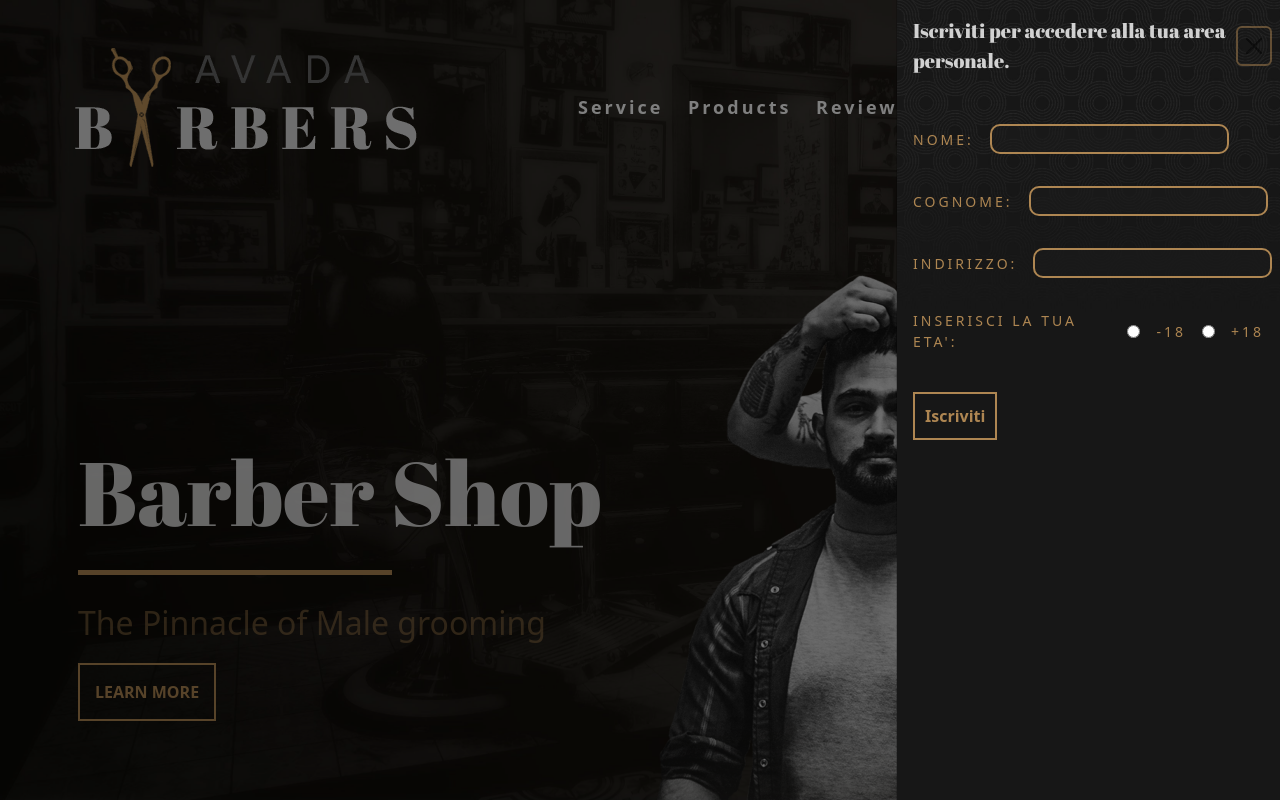
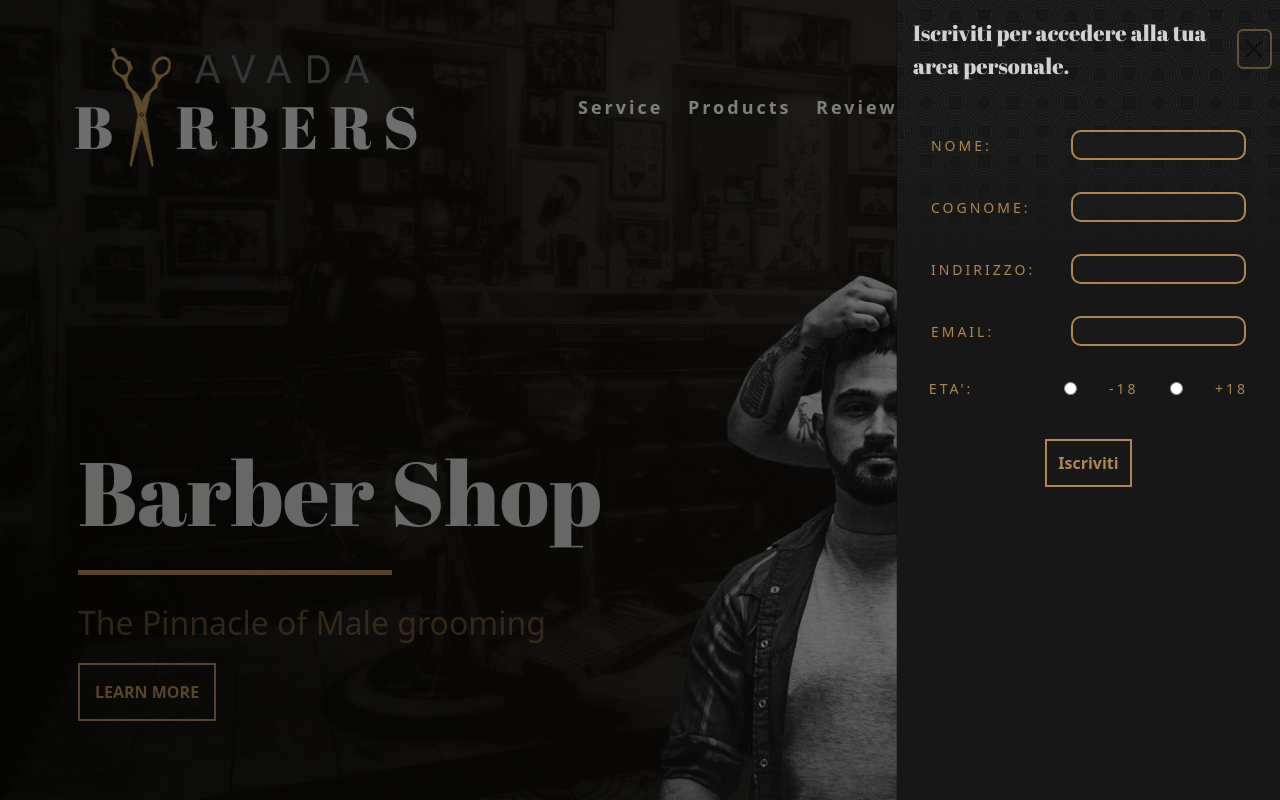
Before and after one commit to SalvatoreBrancato/proj-html-vuejs, a Vue app: page / in a window 1280 px wide. Both pictures are taken after a click on the button "LEARN MORE". Shown: the top 800 px of the page. Built offline with nearby package versions, Linux system fonts and the light colour scheme.

Commit message:
Inserimento_form

```diff
--- a/src/App.vue
+++ b/src/App.vue
@@ -13,6 +13,7 @@ data(){
   return{
     store
   }
+
 }
 }
 </script>
--- a/src/components/NavComp.vue
+++ b/src/components/NavComp.vue
@@ -1,10 +1,37 @@
 <script>
+import {store} from '../store'
+
 export default{
-  name: "NavComp",
-  components:{
+    name: "NavComp",
 
-  }
+    data(){
+        return{
+            store
+        }
+    },
+    methods: {
+
+        azzeraInput(){
+
+        store.registrazione = true
+
+        this.store.arrayUtenti.push({
+        nome: store.nome,
+        cognome: store.cognome,
+        indirizzo: store.indirizzo,
+        email: store.email,
+        età: store.età
+        });
+
+        store.nome = '';
+        store.cognome = '',
+        store.indirizzo = '',
+        store.email = '',
+        store.età = ''
+        }
+    }
 }
+
 </script>
 
 <template>
@@ -44,28 +71,35 @@ export default{
             <button type="button" class="btn-close" data-bs-dismiss="offcanvas" aria-label="Close"></button>
         </div>
         <div class="offcanvas-body d-flex flex-column align-items-start">
-            <div class="d-flex justify-content-around align-items-center my-3">
-                <span class="me-3">NOME:</span>
-                <input type="text">
+            <div class="d-flex justify-content-around align-items-center my-3 w-100">
+                <span class="me-3 w-25">NOME:</span>
+                <input class="w-50" type="text" v-model="store.nome">
             </div>
-            <div class="d-flex justify-content-around align-items-center my-3">
-                <span class="me-3">COGNOME:</span>
-                <input type="text">
+            <div class="d-flex justify-content-around align-items-center my-3 w-100">
+                <span class="me-3 w-25">COGNOME:</span>
+                <input class="w-50" type="text" v-model="store.cognome">
             </div>
-            <div class="d-flex justify-content-around align-items-center my-3">
-                <span class="me-3">INDIRIZZO:</span>
-                <input type="text">
+            <div class="d-flex justify-content-around align-items-center my-3 w-100">
+                <span class="me-3 w-25">INDIRIZZO:</span>
+                <input class="w-50"  type="text" v-model="store.indirizzo">
             </div>
-            <div class="d-flex justify-content-around align-items-center my-3">
-                <span class="me-3">INSERISCI LA TUA ETA': </span>
-                <input type="radio" name="età" id="minorenne" class="mx-3" value="minorenne">
+            <div class="d-flex justify-content-around align-items-center my-3 w-100">
+                <span class="me-3 w-25 ">EMAIL:</span>
+                <input class="w-50"  type="email" v-model="store.email">
+            </div>
+            <div class="d-flex justify-content-around align-items-center my-3 w-100">
+                <span class="me-3 w-25">ETA':</span>
+                <input type="radio" name="età" id="minorenne" class="" value="minorenne" v-model="store.età">
                 <label for="minorenne"> -18</label>
-                <input type="radio" name="età" id="età" class="mx-3">
+                <input type="radio" name="età" id="maggiorenne" class="" value="maggiorenne" v-model="store.età">
                 <label for="minorenne"> +18</label>
             </div>
-            <div>
-                <button type="submit" class="mt-4">Iscriviti</button>
+            <div class="w-100 d-flex justify-content-center">
+                <button type="submit" class="mt-4 w-25" @click="azzeraInput()">Iscriviti</button>
             </div>
+            <!-- <div class="w-100 d-flex justify-content-center align-items-center">
+
+            </div> -->
         </div>
     </div>
 <!-- fine ofcanvass -->
@@ -144,6 +178,7 @@ export default{
         h5{
             color: $white;
             font-family: 'Abril Fatface', cursive;
+            font-size: 22px;
         }
         span,
         label{
--- a/src/components/ServiceComp.vue
+++ b/src/components/ServiceComp.vue
@@ -3,25 +3,11 @@
 
 export default{
   name: "ServiceComp",
-//    mounted() {
-//         const observer = new IntersectionObserver(entries => {
-//         entries.forEach(entry => {
-//             if (entry.isIntersecting) {
-//             entry.target.classList.add('animate__animated');
-//             observer.unobserve(entry.target);
-//             }else{
-//                 entry.target.classList.remove('animate__animated');
-//                 observer.unobserve(entry.target);
-//             }
-//         });
-//         });
+    mounted(){
 
-//      observer.observe(this.$refs['animate__animated']);
-//     },
-  methods: {
+    }
+}
 
-  }
-}
 
 </script>
 
--- a/src/store.js
+++ b/src/store.js
@@ -1,5 +1,14 @@
 import {reactive} from 'vue';
 
-export const store = reactive({
-
-})
+export const store = reactive(
+	  {
+         nome: '',
+         cognome: '',
+         indirizzo: '',
+         email: '',
+         età: '',
+         arrayUtenti : [],
+         registrazione: false,
+         y: window.screenY
+      }
+)
```
Also changed, not shown: src/main.js (+0 -13 lines).
